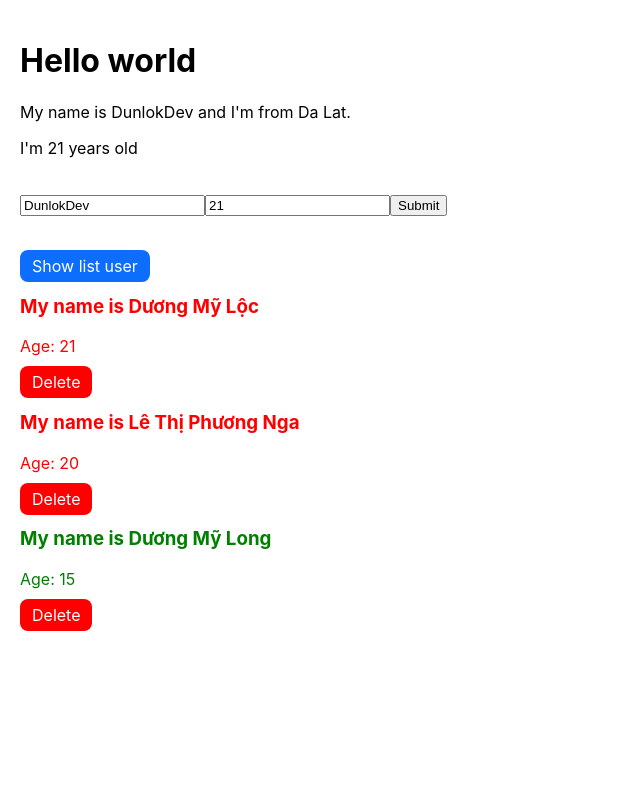
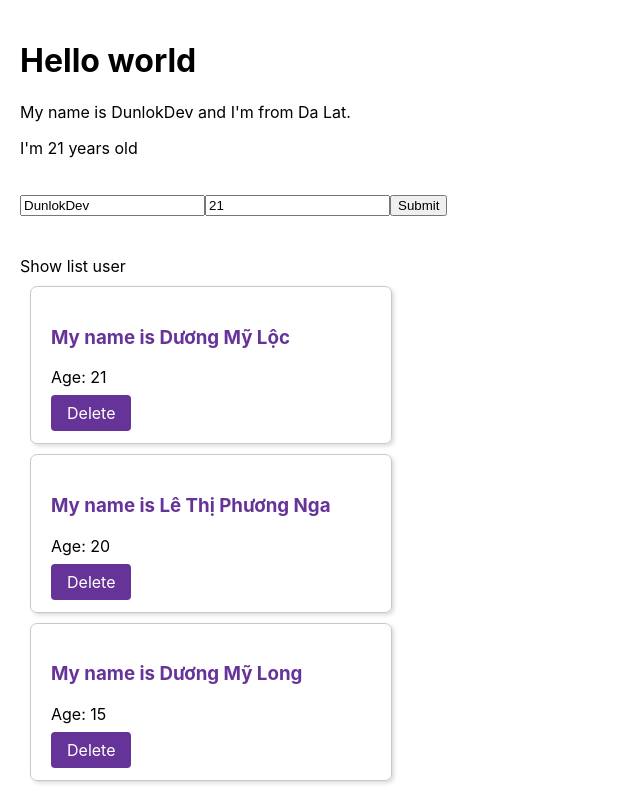
Before and after one commit to dunlokdev/Learn-ReactJS, a React (Create React App) app in the folder reactjs-app-base/: page / in a window 1280 px wide. Shown: the whole page, without its empty margins (0-640 px from the left). Built offline with nearby package versions, Linux system fonts and the light colour scheme.

Commit message:
Styled Component DisplaInfor

```diff
--- a/reactjs-app-base/src/components/DisplayInfor.js
+++ b/reactjs-app-base/src/components/DisplayInfor.js
@@ -66,21 +66,15 @@ const DisplayInfor = (props) => {
   return (
     <div>
       <div>
-        <span
-          onClick={() => setShowHideListUser(!isShowHideListUser)}
-          className='btn'
-        >
+        <span onClick={() => setShowHideListUser(!isShowHideListUser)}>
           Show list user
         </span>
       </div>
       {isShowHideListUser && (
-        <div>
+        <>
           {listUser.map((user) => {
             return (
-              <div
-                key={user.id}
-                className={+user.age > 18 ? 'text-red' : 'text-green'}
-              >
+              <div key={user.id} className='user-info'>
                 <div>
                   <h3>My name is {user.name}</h3>
                   <p>Age: {user.age}</p>
@@ -97,7 +91,7 @@ const DisplayInfor = (props) => {
               </div>
             );
           })}
-        </div>
+        </>
       )}
     </div>
   );
--- a/reactjs-app-base/src/components/DisplayInfor.scss
+++ b/reactjs-app-base/src/components/DisplayInfor.scss
@@ -5,12 +5,24 @@
   border-radius: 8px;
   cursor: pointer;
   &--delete {
-    background-color: red;
+    /* Reset text link default */
+    text-decoration: none;
+
+    background-color: rebeccapurple;
+    color: #fff; /* white */
+    padding: 0.5em 1em; /* vertical | horizontal */
+    border-radius: 4px;
   }
 }
-.text-red {
-  color: red;
+
+.user-info {
+  margin: 10px;
+  width: 320px;
+  padding: 20px;
+  border: 1px solid #c9c9c9;
+  border-radius: 7px;
+  box-shadow: 2px 2px 4px rgba(0, 0, 0, 0.15);
+  h3 {
+    color: rebeccapurple;
+  }
 }
-.text-green {
-  color: green;
-}
```
